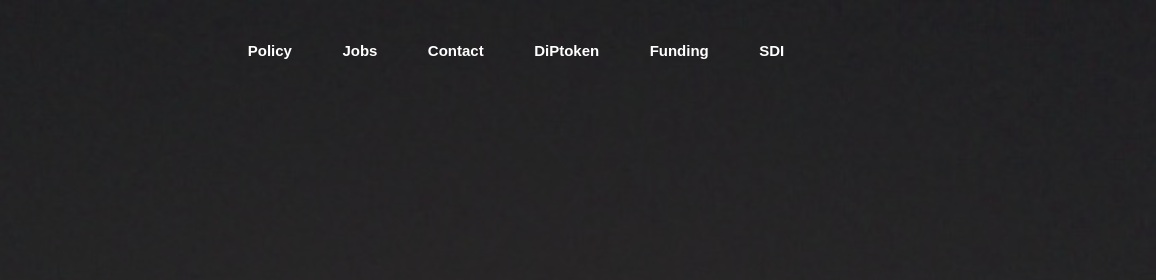
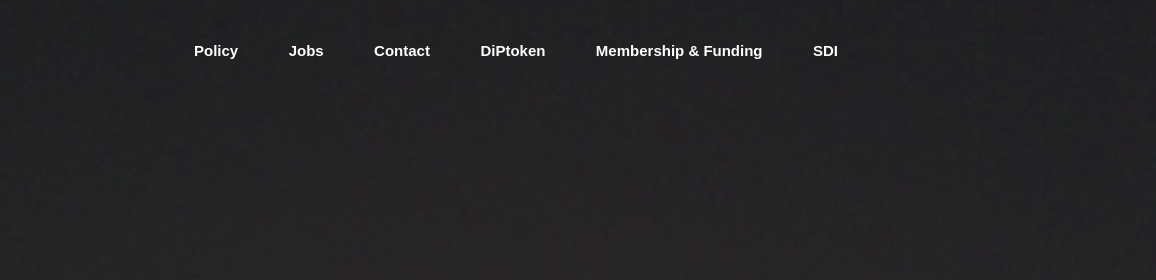
Before and after one commit to federalpartysa/federalpartysa.github.io, a plain HTML site: page index.html in a window 1280 px wide. Shown: the top 280 px of the page, 124-1280 px from the left. Drawn offline with Linux system fonts and the light colour scheme; a web font is replaced by a local one.

Commit message:
Update index.html

```diff
--- a/index.html
+++ b/index.html
@@ -72,7 +72,7 @@
             <li><a href="DiP/Jobs.html" target="_blank">Jobs</a></li>
             <li><a href="DiP/Contact.html" target="_blank">Contact</a></li>
             <li><a href="https://dividedparty.github.io" target="_blank">DiPtoken</a></li>
-            <li><a href="DiP/Fundraising.html" target="_blank">Funding</a></li>
+            <li><a href="DiP/Fundraising.html" target="_blank">Membership & Funding</a></li>
             <!--<li><a href="https://www.africahead.co.za/admidio/index.php" target="_blank">Members</a></li>-->
             <li><a href="SDI/index.html" target="_blank">SDI</a></li>
                                     </ul>
@@ -260,7 +260,7 @@
                                 href="https://dividedparty.github.io" target="_blank">DiPtoken</a></li>
 
                                 <li><a class="wow fadeInDown" data-wow-duration="1.4s" data-wow-delay="1s" href="DiP/Fundraising.html"
-                                target="_blank">Funding</a></a></li>
+                                target="_blank">Membership & Funding</a></a></li>
 
                                 <!--<li><a class="wow fadeInDown" data-wow-duration="1.4s" data-wow-delay="1.2s"
                                 href="https://www.africahead.co.za/admidio/index.php" target="_blank">Members</a></a></li>-->
```
